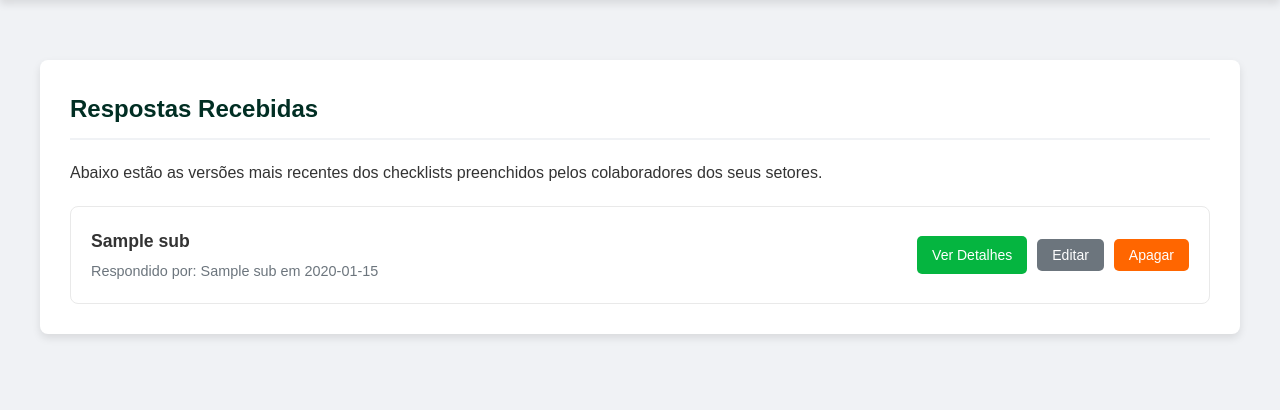
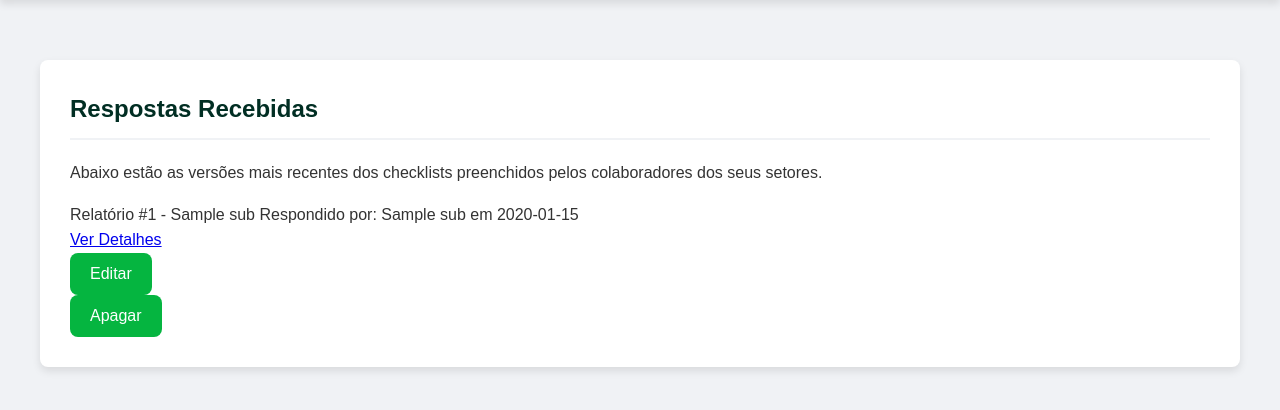
Before and after one commit to deividmodesto/check, a Flask app: template templates/view_responses.html in a window 1280 px wide. Shown: the part 92-502 px from the top of the page. Run offline with Flask 3, Linux system fonts and the light colour scheme; the template is opened without the code that fills it: most values are stand-ins (such as "Sample title", 1, 10 or a date in 2020).

Commit message:
Add files via upload

```diff
--- a/templates/view_responses.html
+++ b/templates/view_responses.html
@@ -12,7 +12,7 @@
                 {% for sub in submissions %}
                     <div class="checklist-item-card">
                         <div class="item-info">
-                            <span class="item-title">{{ sub.Titulo }}</span>
+                            <span class="item-title">Relatório #{{ sub.ID }} - {{ sub.Titulo }}</span>
                             <span class="item-meta">
                                 Respondido por: {{ sub.NomeUsuario }} em {{ sub.DataSubmissao.strftime('%d/%m/%Y às %H:%M') }}
                             </span>
@@ -36,66 +36,5 @@
         </div>
     </div>
 
-    <style>
-        .checklist-grid {
-            display: grid;
-            grid-template-columns: 1fr;
-            gap: 15px;
-            margin-top: 20px;
-        }
-        .checklist-item-card {
-            display: flex;
-            justify-content: space-between;
-            align-items: center;
-            background-color: #fff;
-            padding: 20px;
-            border-radius: var(--borda-radius);
-            border: 1px solid #e9e9e9;
-            transition: box-shadow 0.2s, transform 0.2s;
-        }
-        .checklist-item-card:hover {
-            transform: translateY(-3px);
-            box-shadow: 0 4px 12px rgba(0,0,0,0.08);
-        }
-        .item-info {
-            display: flex;
-            flex-direction: column;
-            gap: 5px;
-        }
-        .item-title {
-            font-weight: bold;
-            font-size: 1.1em;
-            color: var(--cor-texto);
-        }
-        .item-meta {
-            font-size: 0.9em;
-            color: #6c757d;
-        }
-        .item-actions {
-            display: flex;
-            align-items: center;
-            gap: 10px;
-        }
-        .btn-action {
-            padding: 8px 15px;
-            text-decoration: none;
-            color: white;
-            border-radius: 5px;
-            border: none;
-            cursor: pointer;
-            font-size: 14px;
-        }
-        .btn-view { background-color: var(--cor-secundaria); }
-        .btn-edit { background-color: #6c757d; }
-        .btn-delete { background-color: var(--cor-perigo); }
 
-        .empty-state {
-            background-color: #f8f9fa;
-            padding: 20px;
-            text-align: center;
-            border-radius: 5px;
-            color: #6c757d;
-            border: 1px dashed #ddd;
-        }
-    </style>
 {% endblock %}
```
Also changed, not shown: templates/colaborador_dashboard.html (+21 -103 lines), templates/manage_checklists.html (+4 -15 lines), templates/reports.html (+10 -17 lines), templates/submission_details.html (+10 -49 lines).
